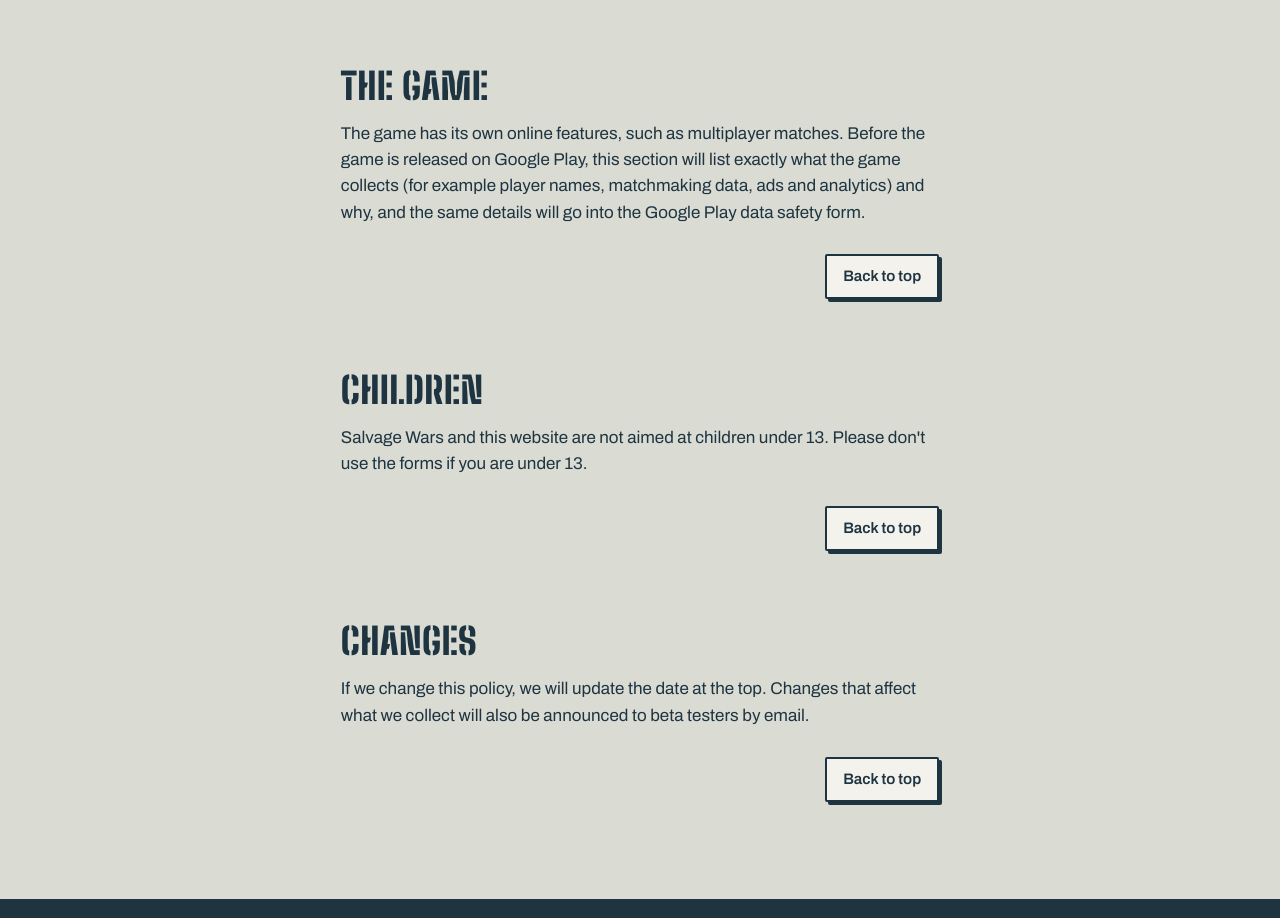
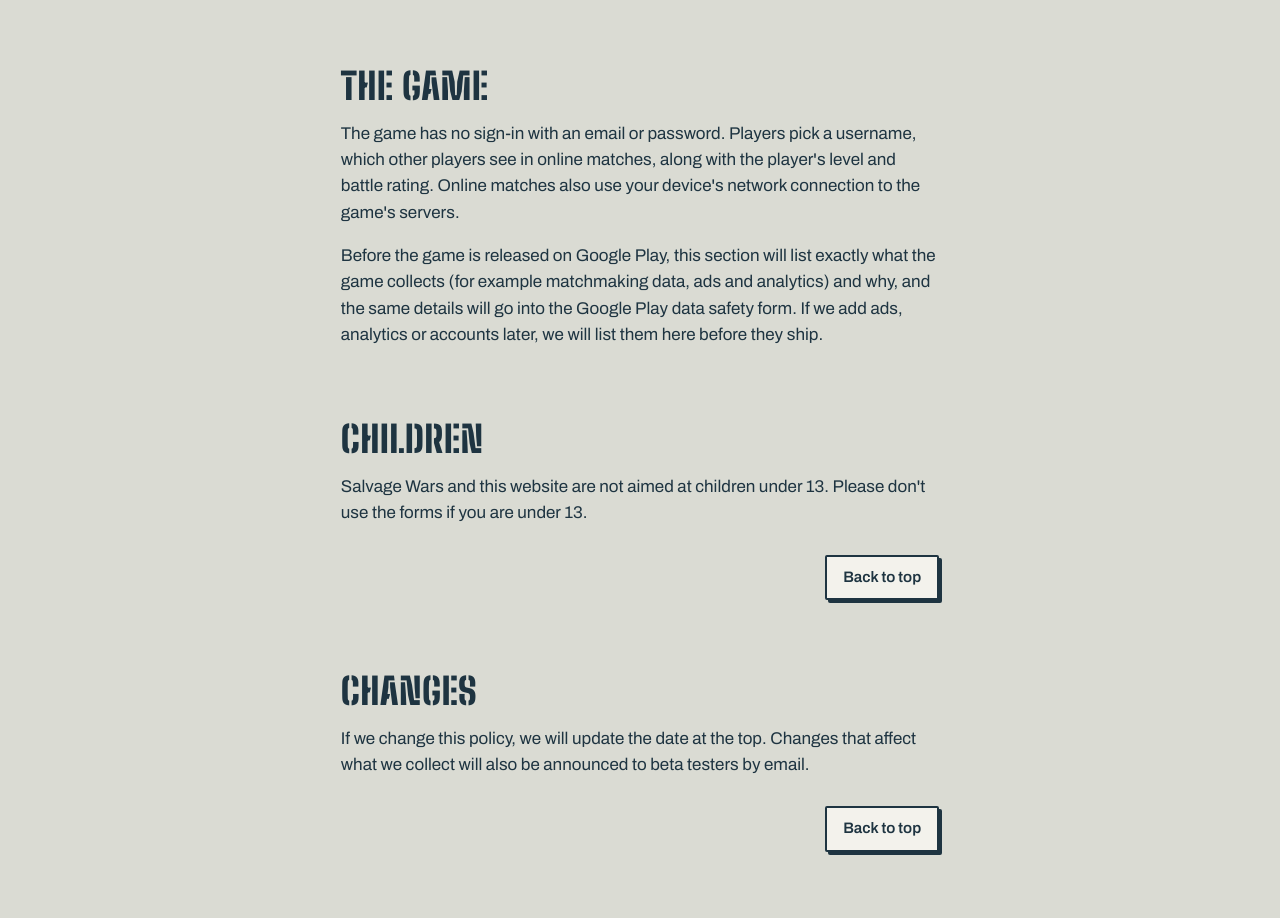
Before and after one commit to bahakl/salvagewars.net, a website: page public/privacy.html in a window 1280 px wide. Shown: the part 2012-2930 px from the top of the page. Drawn offline with Linux system fonts and the light colour scheme.

Commit message:
Privacy: players pick a username
Co-Authored-By: Claude Sonnet 5.5 <noreply@anthropic.com>
Claude-Session: https://claude.ai/code/session_01A9djX7fxafFUBDrPpjcxH6

```diff
--- a/public/privacy.html
+++ b/public/privacy.html
@@ -65,9 +65,8 @@
     <p class="to-top-row"><a class="to-top" href="#top">Back to top</a></p>
 
     <h2>The game</h2>
-    <p>The game has its own online features, such as multiplayer matches. Before the game is released on Google Play, this section will list exactly what the game collects (for example player names, matchmaking data, ads and analytics) and why, and the same details will go into the Google Play data safety form.</p>
-
-    <p class="to-top-row"><a class="to-top" href="#top">Back to top</a></p>
+    <p>The game has no sign-in with an email or password. Players pick a username, which other players see in online matches, along with the player's level and battle rating. Online matches also use your device's network connection to the game's servers.</p>
+    <p>Before the game is released on Google Play, this section will list exactly what the game collects (for example matchmaking data, ads and analytics) and why, and the same details will go into the Google Play data safety form. If we add ads, analytics or accounts later, we will list them here before they ship.</p>
 
     <h2>Children</h2>
     <p>Salvage Wars and this website are not aimed at children under 13. Please don't use the forms if you are under 13.</p>
```
